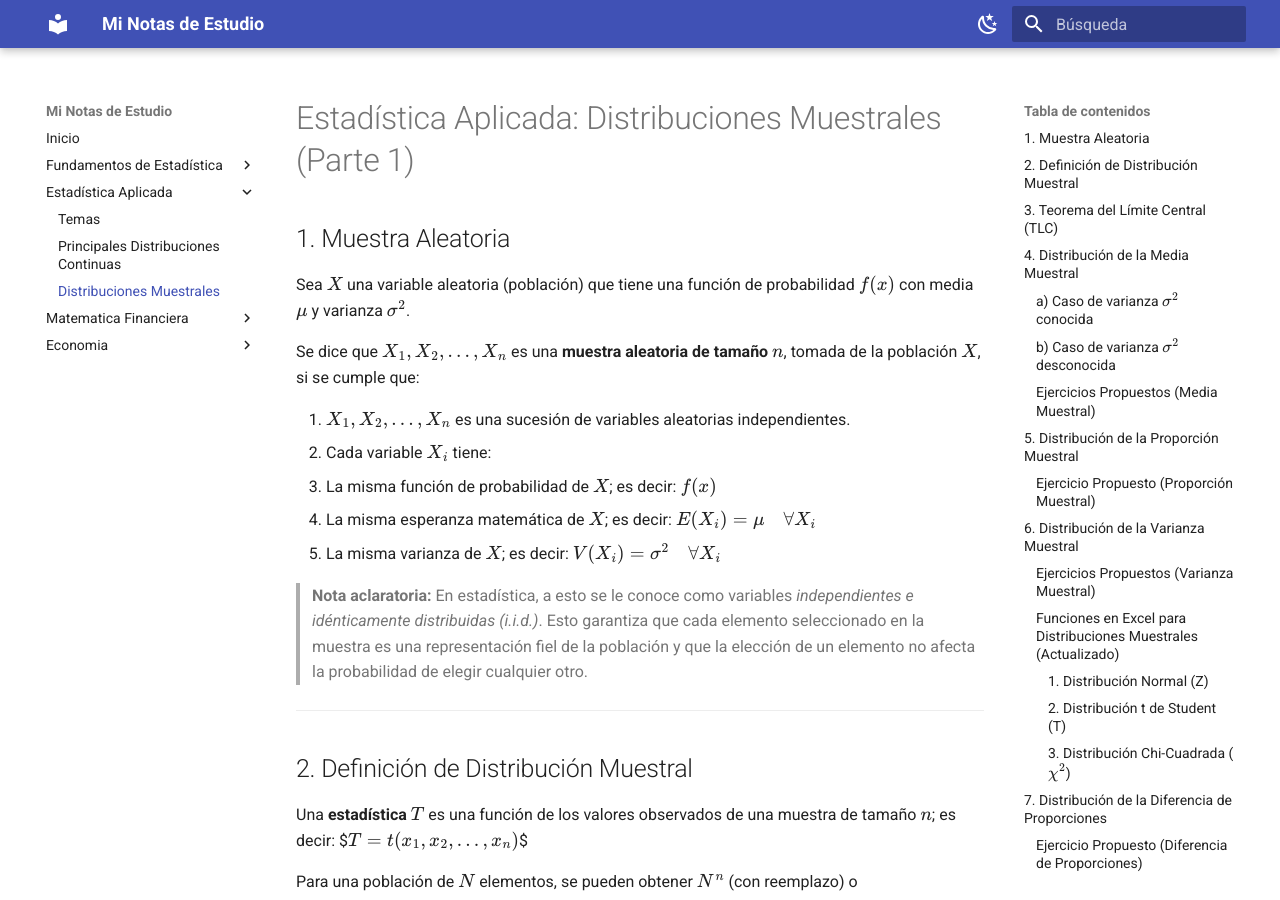
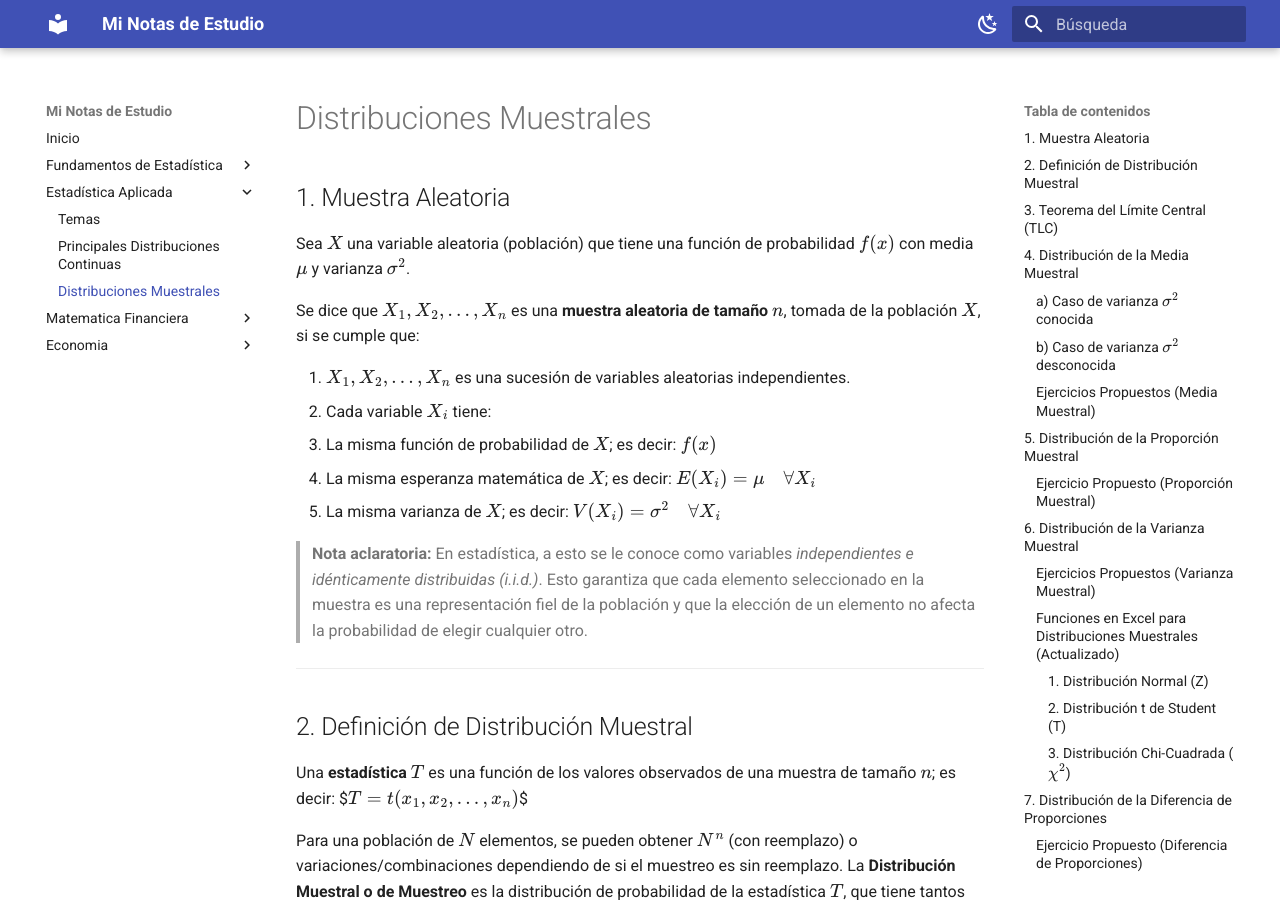
Before and after one commit to fidelysla/docs-project, an MkDocs documentation site: the page built from docs/estadistica-aplicada/distribuciones-muestrales.md, in a window 1280 px wide and 900 px high. Built offline with MkDocs 1.6.1 and Material for MkDocs 9.7.7, drawn with Linux system fonts in a browser that asks for light colours.

Commit message:
Update title of 'distribuciones-muestrales.md' to improve clarity

```diff
--- a/docs/estadistica-aplicada/distribuciones-muestrales.md
+++ b/docs/estadistica-aplicada/distribuciones-muestrales.md
@@ -1,4 +1,4 @@
-# Estadística Aplicada: Distribuciones Muestrales (Parte 1)
+# Distribuciones Muestrales
 
 ## 1. Muestra Aleatoria
 
```
